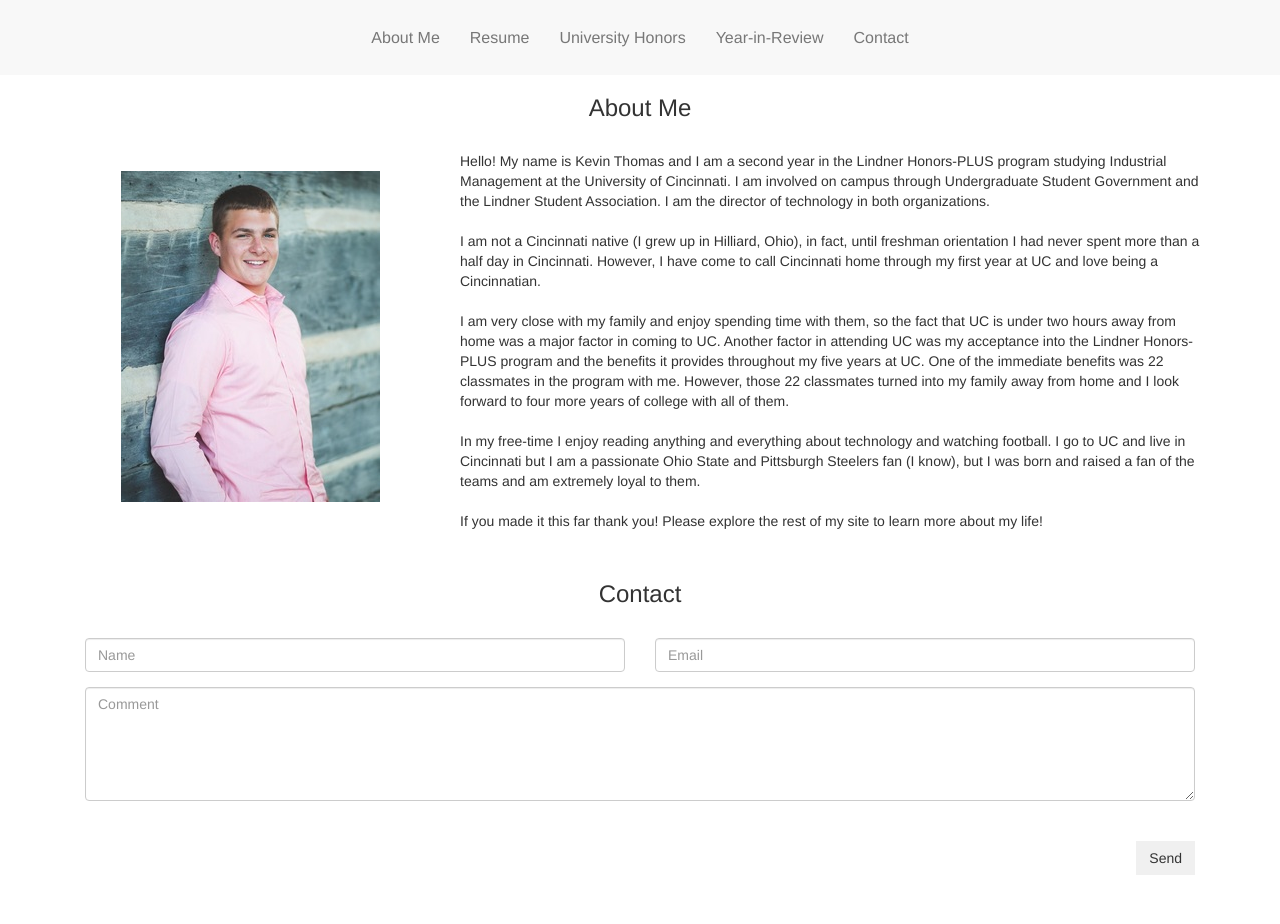
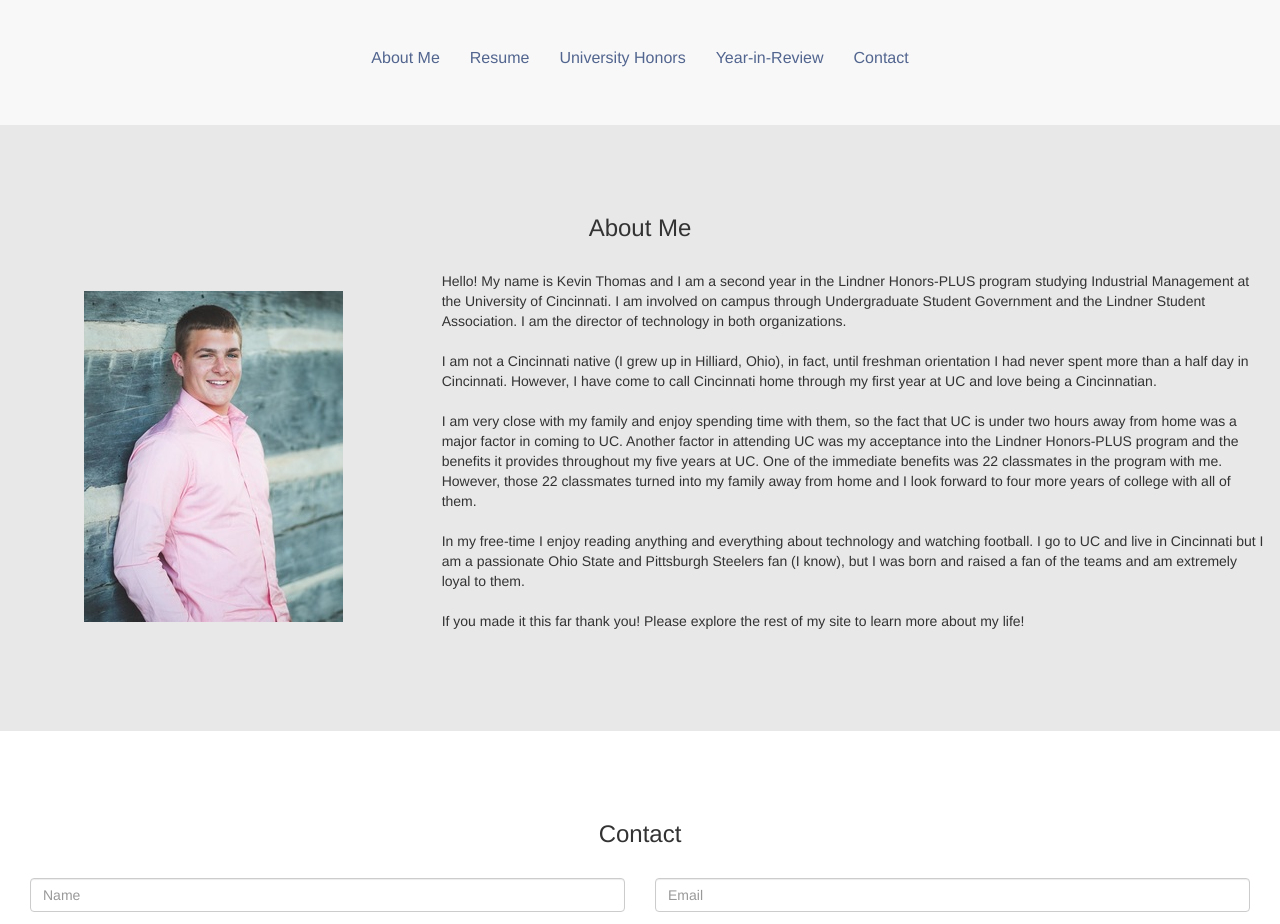
Before and after one commit to kevthomas10/kevthomas10.github.io, a plain HTML site: page index.html in a window 1280 px wide. Shown: the part 600-1524 px from the top of the page. Drawn offline with nearby package versions, Linux system fonts and the light colour scheme.

Commit message:
Color Changes and slught UI changes to navbar

```diff
--- a/css/kevin-style.css
+++ b/css/kevin-style.css
@@ -27,26 +27,29 @@ text-align: center;
   padding-bottom:20px;
 }
 .bg-4 {
-    background-color: #2f2f2f; /* Black Gray */
+    background-color: #333a56; /* Black Gray */
     color: #fff;
     padding-top: 30px;
     padding-bottom: 30px;
 }
 
 .navbar {
-  padding-top: 12.5px;
+  padding-top: 32.5px;
   padding-bottom: 15px;
   border: 0;
   border-radius: 0;
   margin-bottom: 0;
   font-size: 16px;
+
 }
 .navbar .navbar-nav {
   display: inline-block;
   float: none;
   vertical-align: top;
 }
-
+#main-nav li a {
+  color: #52658f;
+}
 .navbar .navbar-collapse {
   text-align: center;
 }
@@ -62,6 +65,16 @@ text-align: center;
 .custom-btn {
   background-color: #f0f0f0;
   border-radius: 0px;
+}
+#about-me {
+  background-color: #e8e8e8;
+}
+#contact {
+  background-color: #fff;
+}
+.container-fluid {
+  padding-top: 70px;
+  padding-bottom: 70px;
 }
 @media only screen and (min-width: 768px) {
   #full-page-landing {
@@ -82,7 +95,7 @@ text-align: center;
   }
   #main-nav {
       margin:0 auto;
-      height: 75px;
+      height: 125px;
   }
   #top-line {
     height: 150px;
@@ -120,6 +133,6 @@ text-align: center;
   }
   #main-nav {
       margin:0 auto;
-      height: 75px;
+      height: 125px;
   }
 }
--- a/index.html
+++ b/index.html
@@ -44,7 +44,7 @@
     </div>
   </nav>
 
-  <div id="about-me" class="container">
+  <div id="about-me" class="container-fluid">
     <div class="row text-center">
       <h3>About Me</h3>
       <br/>
@@ -64,7 +64,7 @@
     </div>
   </div>
 
-  <div class="container" id="contact">
+  <div class="container-fluid" id="contact">
   <h3 class="text-center">Contact</h3>
   <br/>
     <div class="col-md-12">
```
Also changed, not shown: 1 other file.
